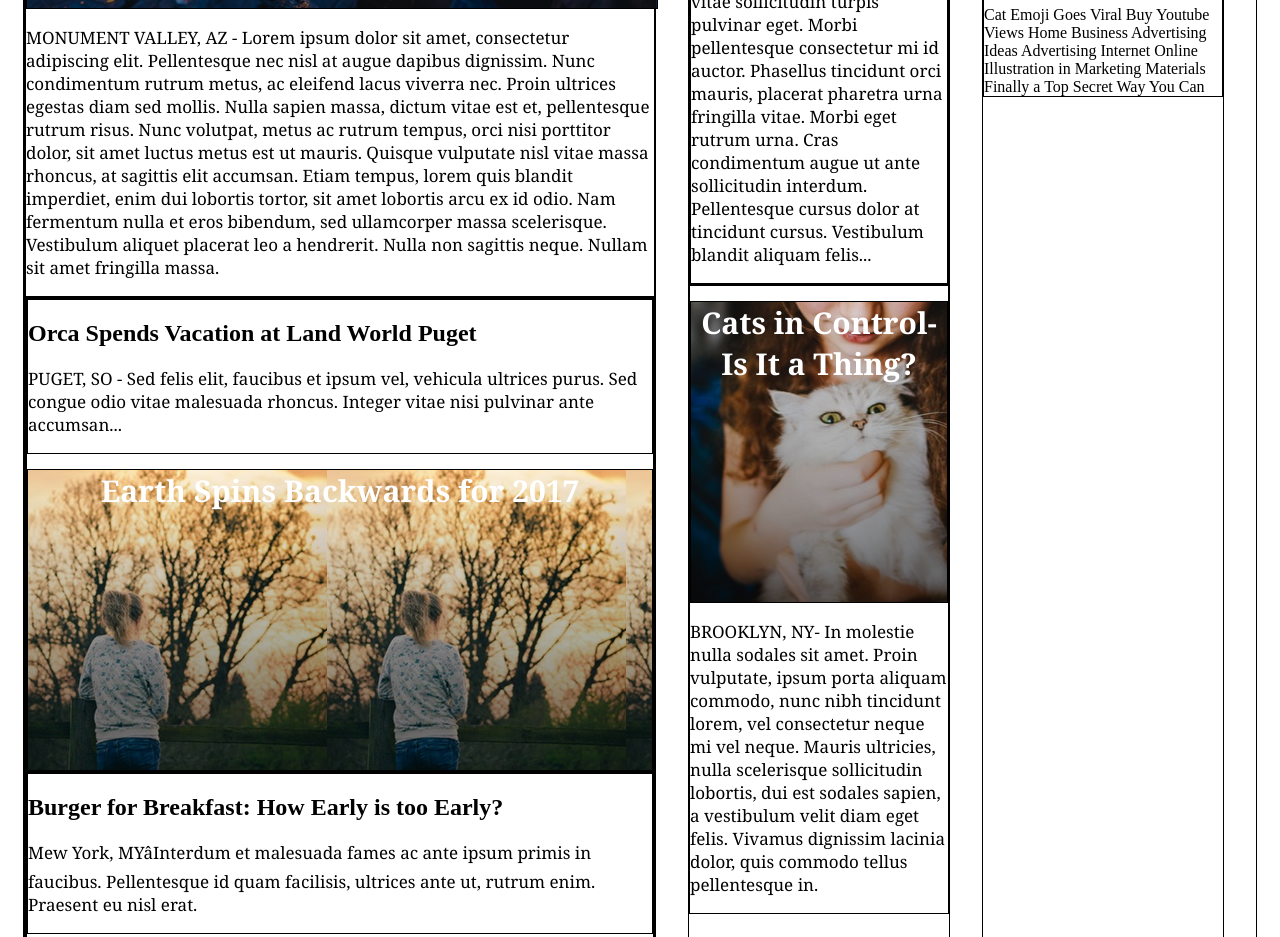
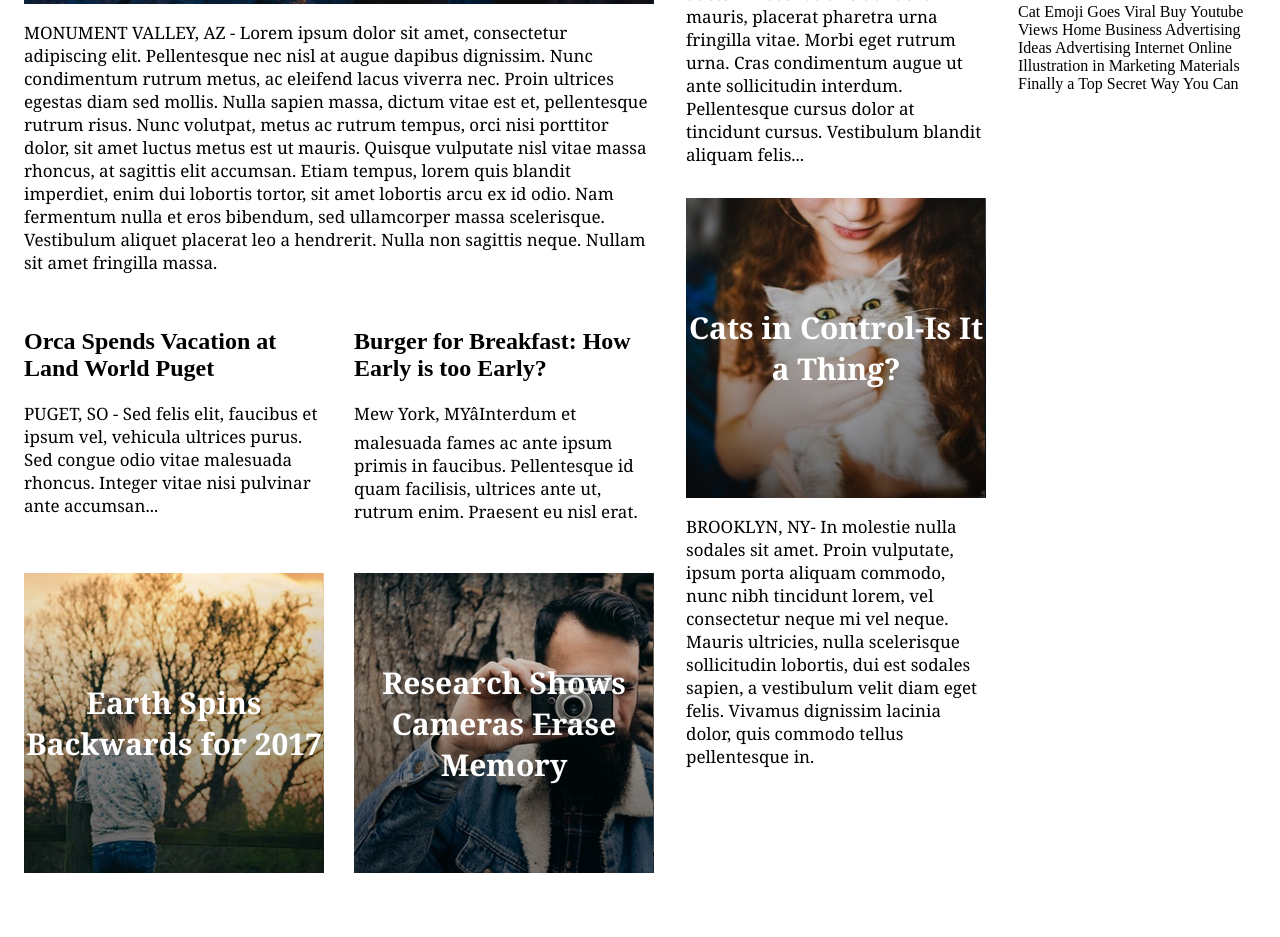
Before and after one commit to Ilezahub/mytimes, a plain HTML site: page index.html in a window 1280 px wide. Shown: the part 412-1349 px from the top of the page. Drawn offline with Linux system fonts and the light colour scheme.

Commit message:
Add divs and styling to .stories/.story for task 5.

```diff
--- a/resources/css/style.css
+++ b/resources/css/style.css
@@ -55,8 +55,7 @@ h3 {
 }
 
 div {
-  /* for borders */
-  border: 1px solid black;
+  /* border: 1px solid black; added for borders in task 4 removed for task 5 */
   display: block;
 }
 
@@ -86,7 +85,7 @@ div {
   width: 240px;
 }
 
-/* New addition for task 4 .lead-story .image-content .narrative and images */
+/* New addition for task 4 .narrative  .image-content   .lead-story.image-content and images(pictures) */
 
 .narrative {
   font-family: Georgia;
@@ -94,10 +93,12 @@ div {
   color: black;
 }
 
+/*  display: flex; flex-direction: column; justify-content: center; changes added to .image-content for task 5 */
+
 .image-content {
-/*  display: flex;
+  display: flex;
   flex-direction: column;
-  justify-content: center; */
+  justify-content: center;
   text-align: center;
   margin-top: 15px;
   font-size: 30px;
@@ -127,3 +128,22 @@ div {
 .cat-ceo.image-content {
   background-image: url("../images/img-story-1.png");
 }
+
+/* New additions for task 5 .stories, .story and .stories.text-content */
+
+.stories {
+  display: flex;
+  justify-content: space-between;
+  margin-top: 17px;
+}
+
+.story {
+  display: flex;
+  flex-direction: column;
+  width: 300px;
+}
+
+.stories .text-content {
+  /* if not responding to changes check spacing btwn class names */
+  height: 250px;
+}
```
